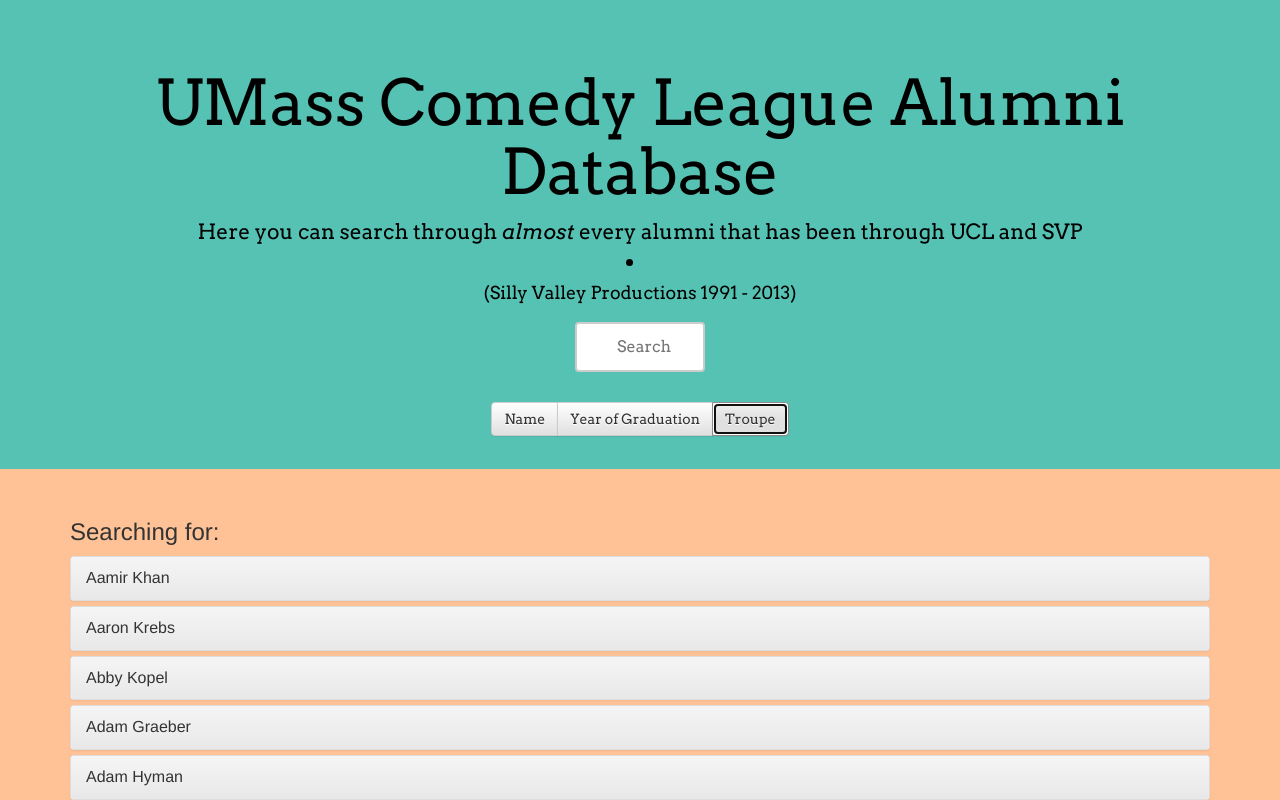
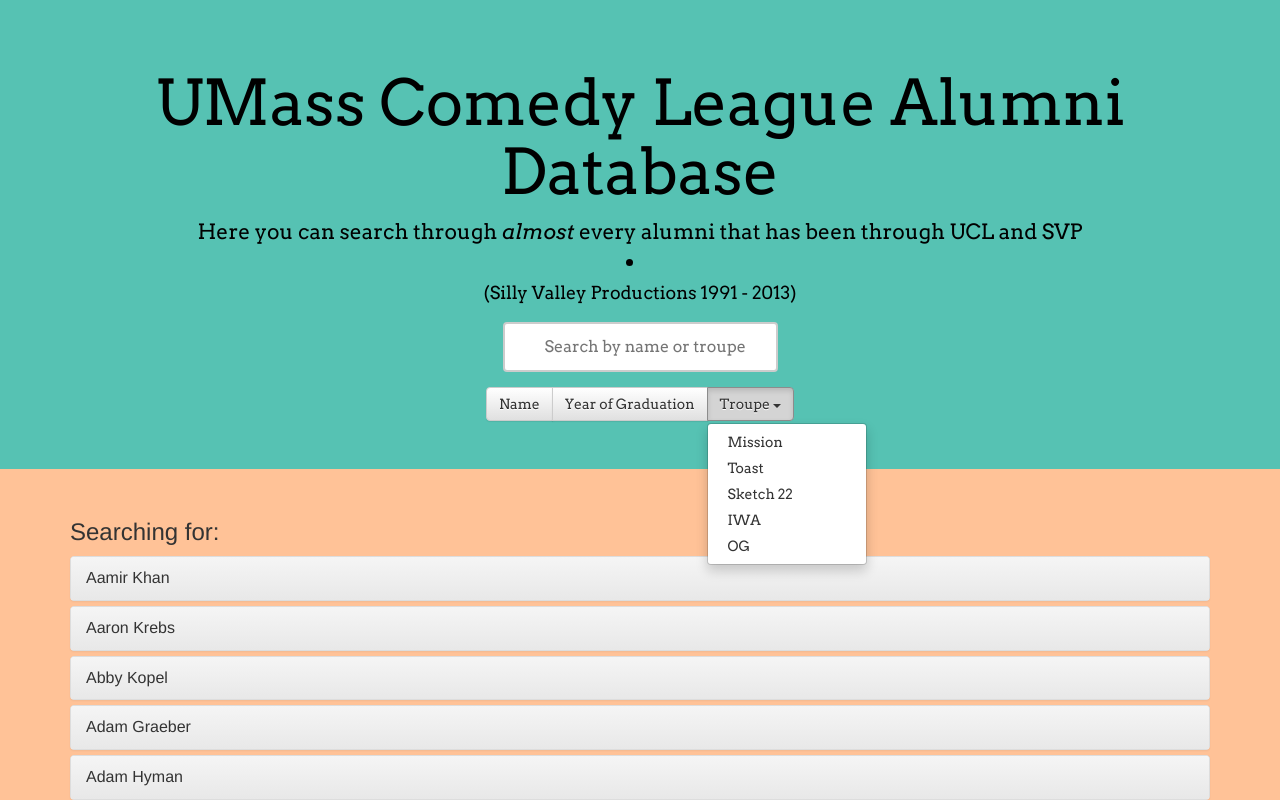
Before and after one commit to ThePeacockEsquire/actual_ucl_alumni, a React (Create React App) app: page / in a window 1280 px wide. Both pictures are taken after a click on the button "Troupe". Shown: the top 800 px of the page. Built offline with nearby package versions, Linux system fonts and the light colour scheme.

Commit message:
Troupe button works
Troupe button updates the search as well as the search term

```diff
--- a/src/App.js
+++ b/src/App.js
@@ -1,5 +1,5 @@
 import React, { Component } from 'react';
-import { Grid, Jumbotron, Button, ButtonGroup, Row, Col, PanelGroup } from 'react-bootstrap';
+import { Grid, Jumbotron, Button, ButtonGroup, DropdownButton, MenuItem, Row, Col, PanelGroup } from 'react-bootstrap';
 import './App.css';
 import alumniData from './data.json';
 import'./pages/page.css';
@@ -32,6 +32,7 @@
     this.handleSelect = this.handleSelect.bind(this);
     this.updateSearch = this.updateSearch.bind(this);
     this.updateTerm = this.updateTerm.bind(this);
+    this.updateButton = this.updateButton.bind(this);
     }
 
   handleSelect(activeKey) {
@@ -46,11 +47,20 @@
     this.setState({
       button: event.target.value
     });
+    console.log(this.state.button);
+  }
+
+  updateButton(eventKey){
+    this.setState({
+      button: eventKey
+        });
+    console.log(this.state.button);
   }
 
   render() {
     const {
       search,
+      button,
      } = this.state;
     return (
               <div className="body">
@@ -67,21 +77,27 @@
                       value = {search}
                       onChange = {this.updateSearch}
                       className="searchbar"
-                      placeholder="Search"/>
+                      placeholder="Search by name or troupe"/>
 
                       <p></p>
 
-                    <ButtonGroup bsClass="btn-group main_button_group" >
-                        <Button bsClass="btn btn-default main_buttons" onClick={this.updateTerm} value='name'>Name</Button>
-                        <Button bsClass="btn btn-default main_buttons" onClick={this.updateTerm} value='yog'>Year of Graduation</Button>
-                        <Button bsClass="btn btn-default main_buttons" onClick={this.updateTerm} value='troupe'>Troupe</Button>
+                    <ButtonGroup >
+                        <Button  onClick={this.updateTerm} value='name'>Name</Button>
+                        <Button  onClick={this.updateTerm} value='yog'>Year of Graduation</Button>
+                        <DropdownButton title="Troupe">
+                          <MenuItem  onSelect={this.updateButton} eventKey='Mission'>Mission</MenuItem>
+                          <MenuItem  onSelect={this.updateButton} eventKey="Toast">Toast</MenuItem>
+                          <MenuItem  onSelect={this.updateButton} eventKey="Sketch 22">Sketch 22</MenuItem>
+                          <MenuItem  onSelect={this.updateButton} eventKey="IWA">IWA</MenuItem>
+                          <MenuItem  onSelect={this.updateButton} eventKey="OG">OG</MenuItem>
+                        </DropdownButton>
                     </ButtonGroup>
                   </Grid>
                 </Jumbotron>
                 <Grid>
                     <Row>
                       <Col xs={12} md={12}>
-                      <h3> Searching for: {search} </h3>
+                      <h3> Searching for: {(button === 'name') ? search : button}  </h3>
                       <PanelGroup
                       accordian="true"
                       id="main list"
--- a/src/index.js
+++ b/src/index.js
@@ -4,7 +4,10 @@
 import App from './App';
 import registerServiceWorker from './registerServiceWorker';
 import 'bootstrap/dist/css/bootstrap.css';
+import 'bootstrap/dist/css/bootstrap.min.css';
 import 'bootstrap/dist/css/bootstrap-theme.css';
+//import 'startbootstrap/css/one-page-wonder.css';
+
 
 ReactDOM.render(<App />, document.getElementById('root'));
 registerServiceWorker();
--- a/src/pages/list.js
+++ b/src/pages/list.js
@@ -6,8 +6,16 @@
       if(props.button === 'yog'){
           return console.log(x.graduationDate);
           //x.graduationDate.includes(props.search) || !props;
-      } else if(props.button === 'troupe') {
-          return x.troupe.toLowerCase().includes(props.search.toLowerCase()) || !props;
+      } else if(props.button === 'Mission') {
+          return x.troupe.toLowerCase().includes(props.button.toLowerCase()) || !props;
+      } else if(props.button === 'Toast') {
+          return x.troupe.toLowerCase().includes(props.button.toLowerCase()) || !props;
+      } else if(props.button === 'Sketch 22') {
+          return x.troupe.toLowerCase().includes("sketch") || !props;
+      } else if(props.button === 'IWA') {
+          return x.troupe.toLowerCase().includes(props.button.toLowerCase()) || !props;
+      } else if(props.button === 'OG') {
+          return x.troupe.toLowerCase().includes(props.button.toLowerCase()) || !props;
       } else {
           return x.name.toLowerCase().includes(props.search.toLowerCase()) || !props;
       }
--- a/src/pages/page.css
+++ b/src/pages/page.css
@@ -1,6 +1,6 @@
 .searchbar{
   color:black;
-  width: 130px;
+  width: 275px;
   margin-left: auto;
   margin-right: auto;
   display: block;
```
